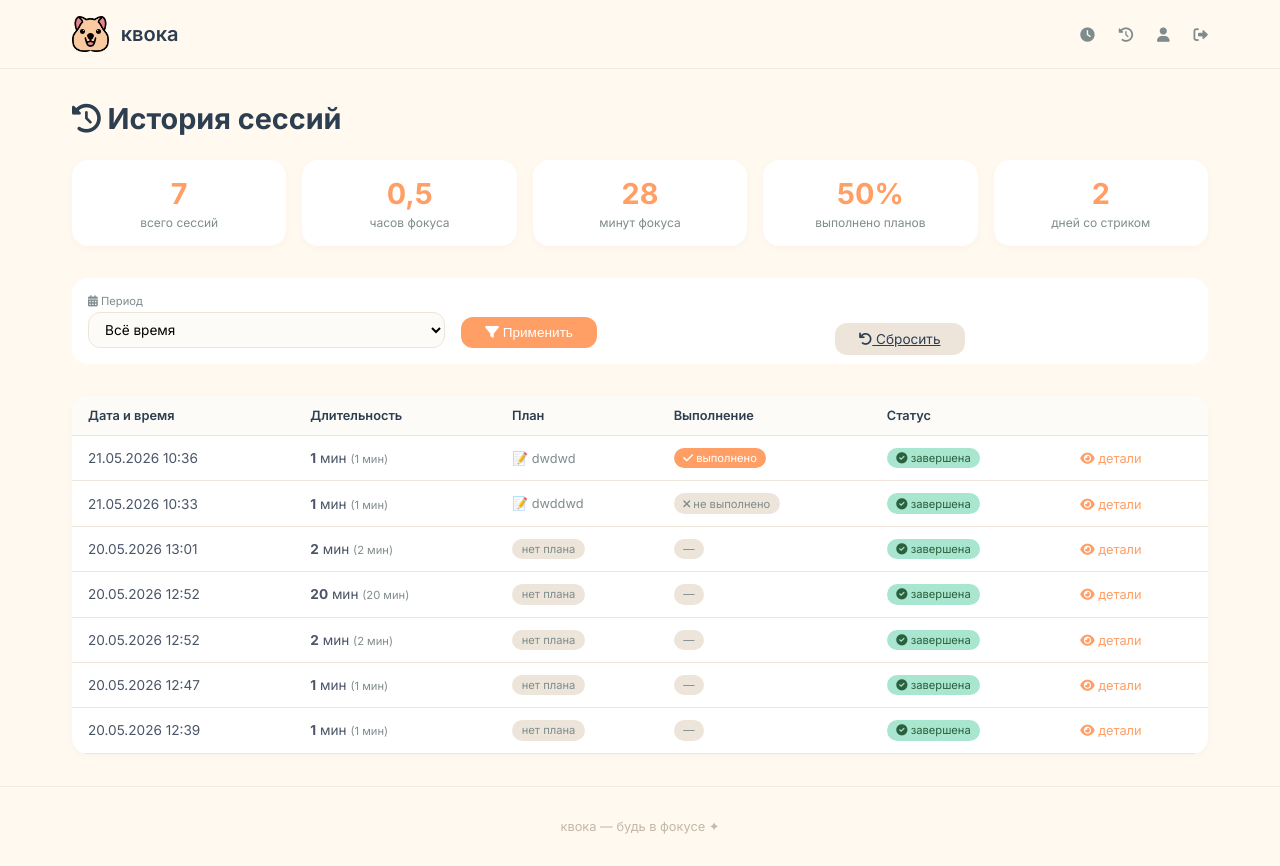
After one commit to typoeima/Kvoka, a Django app: page /session-history/ in a window 1280 px wide. The commit adds this page. Run offline with Django 5.2, Linux system fonts and the light colour scheme; a user stored in the database is signed in; data comes from the database, SQL or seed files in the repository; both versions use the stored data as it was after the commit.

Commit message:
Добавлена история сессий с детальным просмотром и фильтром

```diff
--- a/core/urls.py
+++ b/core/urls.py
@@ -6,6 +6,8 @@ urlpatterns = [
     path('signup/', views.signup, name='signup'),
     path('dashboard/', views.dashboard, name='dashboard'),
     path('profile/', views.profile, name='profile'),
+    path('session-history/', views.session_history, name='session_history'),
+    path('session/<int:session_id>/', views.session_detail, name='session_detail'),
     path('api/save-timer-settings/', views.save_timer_settings, name='save_timer_settings'),
     path('api/save-session/', views.save_session, name='save_session'),
     path('api/get-user-stats/', views.get_user_stats, name='get_user_stats'),
--- a/core/views.py
+++ b/core/views.py
@@ -1,9 +1,12 @@
-from django.shortcuts import render, redirect
+from django.shortcuts import render, redirect, get_object_or_404
 from django.contrib.auth import login
 from django.contrib.auth.forms import UserCreationForm
 from django.contrib.auth.decorators import login_required
 from django.utils import timezone
 from django.http import JsonResponse
+from django.db.models import Sum, Q
+from django.core.paginator import Paginator
+from datetime import datetime, timedelta
 import json
 from .models import FocusSession, WorkspaceConfig
 
@@ -65,15 +68,12 @@ def save_timer_settings(request):
 
 @login_required
 def save_session(request):
-    """Сохраняет завершённую сессию"""
     if request.method == 'POST':
         data = json.loads(request.body)
 
         minutes = int(data.get('minutes', 0))
         plan_text = data.get('plan_text', '')
         plan_done = data.get('plan_done', False)
-
-        print(f"Получен запрос на сохранение: {minutes} минут для {request.user.username}")
 
         if minutes > 0:
             session = FocusSession.objects.create(
@@ -84,18 +84,7 @@ def save_session(request):
                 plan_done=plan_done,
                 end_time=timezone.now()
             )
-
-            # Обновляем данные пользователя из базы
-            request.user.refresh_from_db()
-
-            print(f"Сессия сохранена! Новый стрик: {request.user.current_days}")
-
-            return JsonResponse({
-                'status': 'ok',
-                'session_id': session.id,
-                'streak_updated': True,
-                'new_streak': request.user.current_days
-            })
+            return JsonResponse({'status': 'ok', 'session_id': session.id, 'streak_updated': True})
 
     return JsonResponse({'status': 'error'}, status=400)
 
@@ -107,6 +96,7 @@ def profile(request):
         'achievements': achievements,
     }
     return render(request, 'core/profile.html', context)
+
 @login_required
 def get_user_stats(request):
     """Возвращает актуальную статистику пользователя (для AJAX)"""
@@ -114,5 +104,83 @@ def get_user_stats(request):
         'current_days': request.user.current_days,
         'max_days': request.user.max_days,
         'total_hours': request.user.total_hours,
-        'rank': request.user.rank,
+        'total_sessions': request.user.total_sessions,
     })
+
+@login_required
+def session_history(request):
+    """История сессий с фильтрацией"""
+
+    # Получаем параметры фильтрации
+    period = request.GET.get('period', 'all')
+    date_from = request.GET.get('date_from', '')
+    date_to = request.GET.get('date_to', '')
+
+    # Базовая выборка
+    sessions = FocusSession.objects.filter(
+        user=request.user,
+        completed=True
+    ).order_by('-start_time')
+
+    # Фильтрация по периоду
+    today = timezone.now().date()
+
+    if period == 'day':
+        sessions = sessions.filter(start_time__date=today)
+    elif period == 'week':
+        week_ago = today - timedelta(days=7)
+        sessions = sessions.filter(start_time__date__gte=week_ago)
+    elif period == 'month':
+        month_ago = today - timedelta(days=30)
+        sessions = sessions.filter(start_time__date__gte=month_ago)
+    elif period == 'custom' and date_from and date_to:
+        try:
+            from_date = datetime.strptime(date_from, '%Y-%m-%d').date()
+            to_date = datetime.strptime(date_to, '%Y-%m-%d').date()
+            sessions = sessions.filter(start_time__date__gte=from_date, start_time__date__lte=to_date)
+        except ValueError:
+            pass
+
+    # Статистика за период
+    total_minutes = sessions.aggregate(total=Sum('minutes'))['total'] or 0
+    total_hours = round(total_minutes / 60, 1)
+    total_sessions = sessions.count()
+
+    # Сессии с планом
+    sessions_with_plan = sessions.filter(plan_text__isnull=False).exclude(plan_text='').count()
+
+    # Дней со стриком в выбранный период
+    streak_days_in_period = sessions.dates('start_time', 'day').count()
+
+    # Успешность выполнения планов
+    plan_completion_rate = 0
+    if sessions_with_plan > 0:
+        plan_done_count = sessions.filter(plan_done=True).count()
+        plan_completion_rate = round(plan_done_count / sessions_with_plan * 100)
+
+    # Пагинация (по 20 сессий на страницу)
+    paginator = Paginator(sessions, 20)
+    page_number = request.GET.get('page')
+    page_obj = paginator.get_page(page_number)
+
+    context = {
+        'page_obj': page_obj,
+        'total_minutes': total_minutes,
+        'total_hours': total_hours,
+        'total_sessions': total_sessions,
+        'sessions_with_plan': sessions_with_plan,
+        'streak_days_in_period': streak_days_in_period,
+        'plan_completion_rate': plan_completion_rate,
+        'period': period,
+        'date_from': date_from,
+        'date_to': date_to,
+        'today': today,
+    }
+
+    return render(request, 'core/session_history.html', context)
+
+@login_required
+def session_detail(request, session_id):
+    """Детальная страница сессии"""
+    session = get_object_or_404(FocusSession, id=session_id, user=request.user)
+    return render(request, 'core/session_detail.html', {'session': session})
--- a/templates/base.html
+++ b/templates/base.html
@@ -23,7 +23,10 @@
             <div class="nav-menu">
                 {% if user.is_authenticated %}
                     <a href="{% url 'dashboard' %}" class="nav-link">
-                        <i class="fas fa-clock"></i> фокус
+                        <i class="fas fa-clock"></i>
+                    </a>
+                    <a href="{% url 'session_history' %}" class="nav-link">
+                        <i class="fas fa-history"></i>
                     </a>
                     <a href="{% url 'profile' %}" class="nav-link">
                         <i class="fas fa-user"></i>
--- /dev/null
+++ b/templates/core/session_history.html
@@ -0,0 +1,416 @@
+{% extends 'base.html' %}
+{% load static %}
+
+{% block title %}История сессий — Квока{% endblock %}
+
+{% block extra_css %}
+<style>
+    .history-container {
+        max-width: 1200px;
+        margin: 0 auto;
+        padding: 2rem;
+    }
+
+    .stats-grid-history {
+        display: grid;
+        grid-template-columns: repeat(auto-fit, minmax(180px, 1fr));
+        gap: 1rem;
+        margin-bottom: 2rem;
+    }
+
+    .stat-card-history {
+        background: #FFFFFF;
+        border-radius: 1rem;
+        padding: 1rem;
+        text-align: center;
+        box-shadow: 0 2px 8px rgba(0, 0, 0, 0.03);
+    }
+
+    .stat-value-history {
+        font-size: 1.8rem;
+        font-weight: 700;
+        color: #FF9F66;
+    }
+
+    .stat-label-history {
+        font-size: 0.75rem;
+        color: #7F8C8D;
+        margin-top: 0.25rem;
+    }
+
+    .filters {
+        background: #FFFFFF;
+        border-radius: 1rem;
+        padding: 1rem;
+        margin-bottom: 2rem;
+        display: flex;
+        flex-wrap: wrap;
+        gap: 1rem;
+        align-items: flex-end;
+    }
+
+    .filter-group {
+        flex: 1;
+        min-width: 120px;
+    }
+
+    .filter-group label {
+        display: block;
+        font-size: 0.7rem;
+        color: #7F8C8D;
+        margin-bottom: 0.25rem;
+    }
+
+    .filter-group select,
+    .filter-group input {
+        width: 100%;
+        background: #FDFBF7;
+        border: 1px solid #EDE5DA;
+        border-radius: 0.75rem;
+        padding: 0.5rem 0.75rem;
+        font-size: 0.85rem;
+        font-family: inherit;
+    }
+
+    .filter-group select:focus,
+    .filter-group input:focus {
+        outline: none;
+        border-color: #FF9F66;
+    }
+
+    .filter-btn {
+        background: #FF9F66;
+        color: white;
+        border: none;
+        border-radius: 0.75rem;
+        padding: 0.5rem 1.5rem;
+        cursor: pointer;
+        font-size: 0.85rem;
+        transition: background 0.2s;
+    }
+
+    .filter-btn:hover {
+        background: #ff8850;
+    }
+
+    .reset-btn {
+        background: #EDE5DA;
+        color: #2C3E50;
+    }
+
+    .reset-btn:hover {
+        background: #E0D5C8;
+    }
+
+    .sessions-table {
+        background: #FFFFFF;
+        border-radius: 1rem;
+        overflow: hidden;
+        box-shadow: 0 2px 8px rgba(0, 0, 0, 0.03);
+    }
+
+    .sessions-table table {
+        width: 100%;
+        border-collapse: collapse;
+    }
+
+    .sessions-table th,
+    .sessions-table td {
+        padding: 0.75rem 1rem;
+        text-align: left;
+        border-bottom: 1px solid #EDE5DA;
+    }
+
+    .sessions-table th {
+        background: #FDFBF7;
+        font-weight: 600;
+        font-size: 0.8rem;
+        color: #2C3E50;
+    }
+
+    .sessions-table td {
+        font-size: 0.85rem;
+        color: #4A5568;
+    }
+
+    .sessions-table tr:hover {
+        background: #FDFBF7;
+    }
+
+    .badge-completed {
+        background: #A8E6CF;
+        color: #2C5F3D;
+        padding: 0.2rem 0.6rem;
+        border-radius: 1rem;
+        font-size: 0.7rem;
+        display: inline-block;
+    }
+
+    .badge-plan-done {
+        background: #FF9F66;
+        color: white;
+        padding: 0.2rem 0.6rem;
+        border-radius: 1rem;
+        font-size: 0.7rem;
+        display: inline-block;
+    }
+
+    .badge-plan {
+        background: #EDE5DA;
+        color: #7F8C8D;
+        padding: 0.2rem 0.6rem;
+        border-radius: 1rem;
+        font-size: 0.7rem;
+        display: inline-block;
+    }
+
+    .plan-text-preview {
+        max-width: 200px;
+        white-space: nowrap;
+        overflow: hidden;
+        text-overflow: ellipsis;
+        color: #7F8C8D;
+        font-size: 0.8rem;
+    }
+
+    .view-link {
+        color: #FF9F66;
+        text-decoration: none;
+        font-size: 0.8rem;
+    }
+
+    .view-link:hover {
+        text-decoration: underline;
+    }
+
+    .pagination {
+        display: flex;
+        justify-content: center;
+        gap: 0.5rem;
+        margin-top: 2rem;
+        flex-wrap: wrap;
+    }
+
+    .pagination a,
+    .pagination span {
+        background: #FFFFFF;
+        padding: 0.4rem 0.8rem;
+        border-radius: 0.5rem;
+        text-decoration: none;
+        color: #2C3E50;
+        font-size: 0.85rem;
+    }
+
+    .pagination .current {
+        background: #FF9F66;
+        color: white;
+    }
+
+    .pagination a:hover {
+        background: #EDE5DA;
+    }
+
+    .empty-state {
+        text-align: center;
+        padding: 3rem;
+        color: #7F8C8D;
+    }
+
+    .empty-state i {
+        font-size: 3rem;
+        color: #C4B8A8;
+        margin-bottom: 1rem;
+    }
+
+    @media (max-width: 768px) {
+        .history-container {
+            padding: 1rem;
+        }
+
+        .sessions-table th,
+        .sessions-table td {
+            padding: 0.5rem;
+            font-size: 0.75rem;
+        }
+
+        .plan-text-preview {
+            max-width: 100px;
+        }
+    }
+</style>
+{% endblock %}
+
+{% block content %}
+<div class="history-container">
+    <h1 style="margin-bottom: 1.5rem; font-size: 1.8rem;">
+        <i class="fas fa-history"></i> История сессий
+    </h1>
+
+    <!-- Статистика -->
+    <div class="stats-grid-history">
+        <div class="stat-card-history">
+            <div class="stat-value-history">{{ total_sessions }}</div>
+            <div class="stat-label-history">всего сессий</div>
+        </div>
+        <div class="stat-card-history">
+            <div class="stat-value-history">{{ total_hours }}</div>
+            <div class="stat-label-history">часов фокуса</div>
+        </div>
+        <div class="stat-card-history">
+            <div class="stat-value-history">{{ total_minutes }}</div>
+            <div class="stat-label-history">минут фокуса</div>
+        </div>
+        <div class="stat-card-history">
+            <div class="stat-value-history">{{ plan_completion_rate }}%</div>
+            <div class="stat-label-history">выполнено планов</div>
+        </div>
+        <div class="stat-card-history">
+            <div class="stat-value-history">{{ streak_days_in_period }}</div>
+            <div class="stat-label-history">дней со стриком</div>
+        </div>
+    </div>
+
+    <!-- Фильтры -->
+    <form method="get" class="filters">
+        <div class="filter-group">
+            <label><i class="fas fa-calendar-alt"></i> Период</label>
+            <select name="period" id="periodSelect">
+                <option value="all" {% if period == 'all' %}selected{% endif %}>Всё время</option>
+                <option value="day" {% if period == 'day' %}selected{% endif %}>Сегодня</option>
+                <option value="week" {% if period == 'week' %}selected{% endif %}>Последние 7 дней</option>
+                <option value="month" {% if period == 'month' %}selected{% endif %}>Последние 30 дней</option>
+                <option value="custom" {% if period == 'custom' %}selected{% endif %}>Свой диапазон</option>
+            </select>
+        </div>
+
+        <div class="filter-group" id="dateFromGroup" style="{% if period != 'custom' %}display: none;{% endif %}">
+            <label>С даты</label>
+            <input type="date" name="date_from" value="{{ date_from }}">
+        </div>
+
+        <div class="filter-group" id="dateToGroup" style="{% if period != 'custom' %}display: none;{% endif %}">
+            <label>По дату</label>
+            <input type="date" name="date_to" value="{{ date_to }}">
+        </div>
+
+        <div class="filter-group">
+            <button type="submit" class="filter-btn">
+                <i class="fas fa-filter"></i> Применить
+            </button>
+        </div>
+
+        <div class="filter-group">
+            <a href="{% url 'session_history' %}" class="filter-btn reset-btn">
+                <i class="fas fa-undo"></i> Сбросить
+            </a>
+        </div>
+    </form>
+
+    <!-- Таблица сессий -->
+    <div class="sessions-table">
+        <table>
+            <thead>
+                <tr>
+                    <th>Дата и время</th>
+                    <th>Длительность</th>
+                    <th>План</th>
+                    <th>Выполнение</th>
+                    <th>Статус</th>
+                    <th></th>
+                </tr>
+            </thead>
+            <tbody>
+                {% for session in page_obj %}
+                <tr>
+                    <td>{{ session.start_time|date:"d.m.Y H:i" }}</td>
+                    <td>
+                        <strong>{{ session.minutes }}</strong> мин
+                        <span style="font-size: 0.7rem; color: #7F8C8D;">
+                            ({{ session.minutes|floatformat:0 }} мин)
+                        </span>
+                    </td>
+                    <td>
+                        {% if session.plan_text %}
+                            <div class="plan-text-preview" title="{{ session.plan_text }}">
+                                📝 {{ session.plan_text|truncatechars:30 }}
+                            </div>
+                        {% else %}
+                            <span class="badge-plan">нет плана</span>
+                        {% endif %}
+                    </td>
+                    <td>
+                        {% if session.plan_done %}
+                            <span class="badge-plan-done"><i class="fas fa-check"></i> выполнено</span>
+                        {% elif session.plan_text %}
+                            <span class="badge-plan"><i class="fas fa-times"></i> не выполнено</span>
+                        {% else %}
+                            <span class="badge-plan">—</span>
+                        {% endif %}
+                    </td>
+                    <td>
+                        <span class="badge-completed">
+                            <i class="fas fa-check-circle"></i> завершена
+                        </span>
+                    </td>
+                    <td>
+                        <a href="{% url 'session_detail' session.id %}" class="view-link">
+                            <i class="fas fa-eye"></i> детали
+                        </a>
+                    </td>
+                </tr>
+                {% empty %}
+                <tr>
+                    <td colspan="6">
+                        <div class="empty-state">
+                            <i class="fas fa-history"></i>
+                            <p>У вас пока нет завершённых сессий</p>
+                            <a href="{% url 'dashboard' %}" class="btn-primary" style="display: inline-block; margin-top: 1rem;">
+                                <i class="fas fa-play"></i> Начать первую сессию
+                            </a>
+                        </div>
+                    </td>
+                </tr>
+                {% endfor %}
+            </tbody>
+        </table>
+    </div>
+
+    <!-- Пагинация -->
+    {% if page_obj.has_other_pages %}
+    <div class="pagination">
+        {% if page_obj.has_previous %}
+            <a href="?page={{ page_obj.previous_page_number }}{% for key, value in request.GET.items %}{% if key != 'page' %}&{{ key }}={{ value }}{% endif %}{% endfor %}">
+                <i class="fas fa-chevron-left"></i>
+            </a>
+        {% endif %}
+
+        <span class="current">
+            {{ page_obj.number }} / {{ page_obj.paginator.num_pages }}
+        </span>
+
+        {% if page_obj.has_next %}
+            <a href="?page={{ page_obj.next_page_number }}{% for key, value in request.GET.items %}{% if key != 'page' %}&{{ key }}={{ value }}{% endif %}{% endfor %}">
+                <i class="fas fa-chevron-right"></i>
+            </a>
+        {% endif %}
+    </div>
+    {% endif %}
+</div>
+
+<script>
+    // Показываем/скрываем поля с датами при выборе "Свой диапазон"
+    const periodSelect = document.getElementById('periodSelect');
+    const dateFromGroup = document.getElementById('dateFromGroup');
+    const dateToGroup = document.getElementById('dateToGroup');
+
+    periodSelect.addEventListener('change', function() {
+        if (this.value === 'custom') {
+            dateFromGroup.style.display = 'block';
+            dateToGroup.style.display = 'block';
+        } else {
+            dateFromGroup.style.display = 'none';
+            dateToGroup.style.display = 'none';
+        }
+    });
+</script>
+{% endblock %}
```
Also changed, not shown: templates/core/session_detail.html (added, +199 -0 lines), db.sqlite3.
